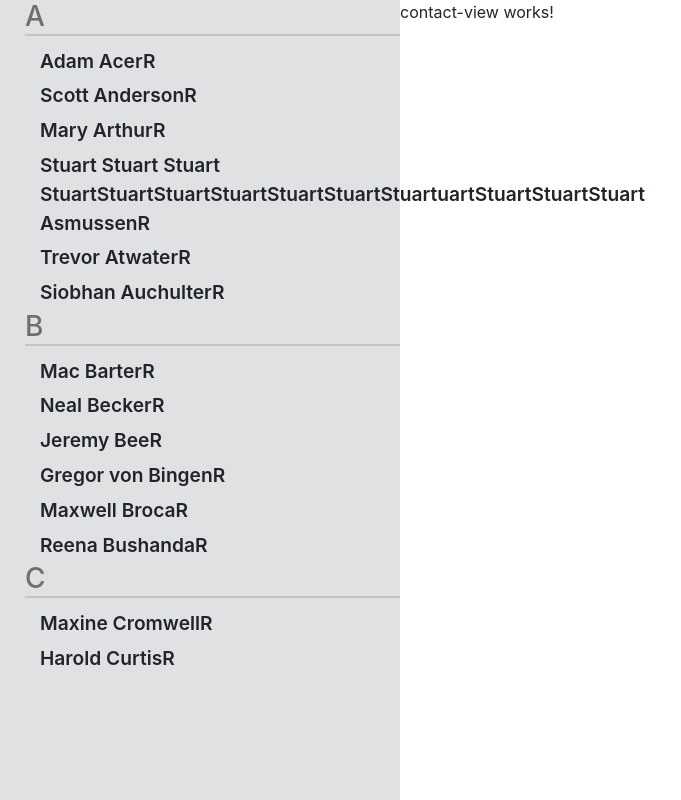
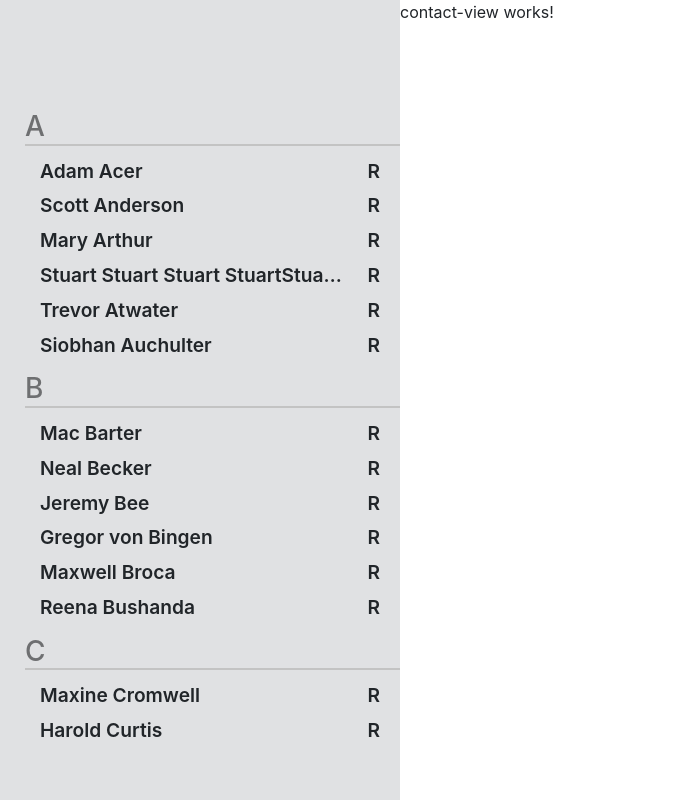
Before and after one commit to dmitry-mashkov/contacts-test, an Angular app: page / in a window 1280 px wide. Shown: the whole page, without its empty margins (0-681 px from the left). Built offline with nearby package versions, Linux system fonts and the light colour scheme.

Commit message:
Styling the contacts list component

```diff
--- a/src/app/components/contacts-list/contact-group/contacts-list-item/contacts-list-item.component.html
+++ b/src/app/components/contacts-list/contact-group/contacts-list-item/contacts-list-item.component.html
@@ -1,6 +1,6 @@
 <div
   [ngClass]="contact.isActive ? 'text-highlight' : ''"
-  class="contact-item">
-  <span>{{ name }}</span>
-  <span>R</span>
+  class="contact-item d-flex justify-content-between">
+  <span class="contact-name">{{ name }}</span>
+  <span class="delete-icon">R</span>
 </div>
--- a/src/app/components/contacts-list/contact-group/contacts-list-item/contacts-list-item.component.scss
+++ b/src/app/components/contacts-list/contact-group/contacts-list-item/contacts-list-item.component.scss
@@ -6,12 +6,28 @@
 
 .contact-item {
   cursor: pointer;
-  padding: 3px 40px;
+  padding: 3px 20px 3px 40px;
   font-size: 1.2rem;
   font-weight: 600;
+
+  &:hover {
+    color: lighten($black-color, 20%);
+  }
 }
 
-.text-highlight {
+.text-highlight,
+.text-highlight:hover {
   color: $white-color;
   background: $blue-color;
 }
+
+.contact-name {
+  white-space: nowrap;
+  overflow: hidden;
+  max-width: 90%;
+  text-overflow: ellipsis;
+}
+
+.delete-icon {
+
+}
--- a/src/app/components/contacts-list/contacts-list.component.html
+++ b/src/app/components/contacts-list/contacts-list.component.html
@@ -1,6 +1,5 @@
-<div *ngFor="let contactGroup of contacts | contactGroup">
-  <app-contact-group
-    [contactGroup]="contactGroup"
-    (contactClick)="onContactClick($event)">
-  </app-contact-group>
-</div>
+<app-contact-group
+  *ngFor="let contactGroup of contacts | contactGroup"
+  [contactGroup]="contactGroup"
+  (contactClick)="onContactClick($event)">
+</app-contact-group>
--- a/src/app/components/contacts-list/contacts-list.component.scss
+++ b/src/app/components/contacts-list/contacts-list.component.scss
@@ -6,4 +6,10 @@
 
 :host {
   background-color: $gray-light-color;
+  padding-top: 100px;
 }
+
+app-contact-group {
+  margin-top: 10px;
+  display: block;
+}
```
